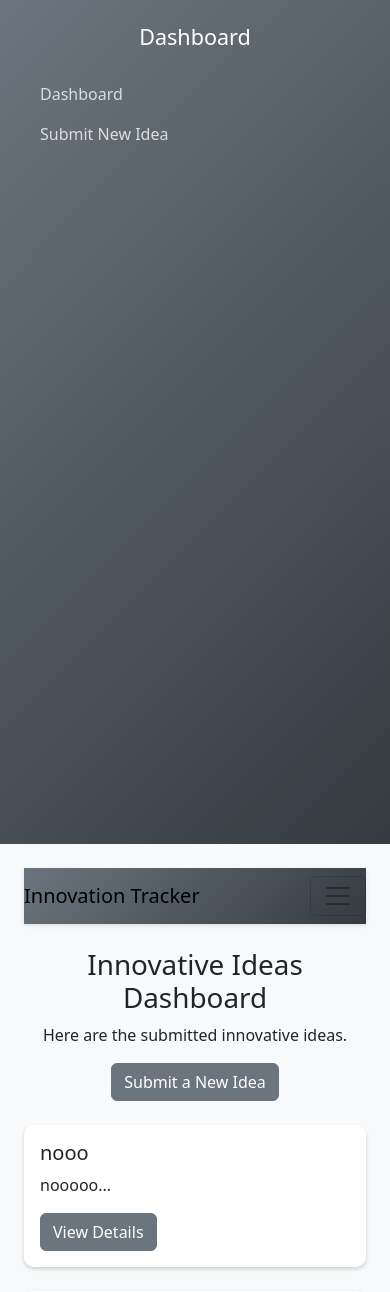
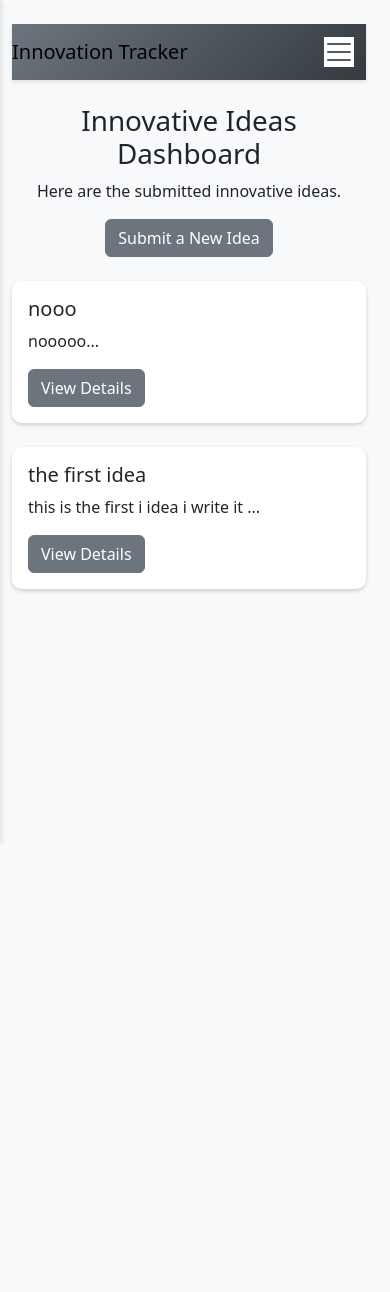
Before and after one commit to Taki-BENNEDJOUE/Innovation-Idea-Tracker, a Flask app: page /dashboard in a window 390 px wide. Shown: the top 1292 px of the page. After the commit the page ends 843 px from the top, so only its background shows below. Run offline with Flask 3, Linux system fonts and the light colour scheme; a user stored in the database is signed in.

Commit message:
Add some changes

```diff
--- a/static/dashboard.css
+++ b/static/dashboard.css
@@ -29,3 +29,47 @@ body {
     border-radius: 10px;
     box-shadow: 0 2px 4px rgba(0, 0, 0, 0.1);
 }
+.sidebar.collapsed {
+    transform: translateX(-100%);
+}
+
+.navbar {
+    background: linear-gradient(135deg, #6c757d, #343a40);
+    color: white;
+}
+
+/* Make sidebar responsive */
+@media (max-width: 768px) {
+    .sidebar {
+        position: fixed;
+        top: 0;
+        left: 0;
+        width: 250px;
+        z-index: 1000;
+        transform: translateX(-100%);
+    }
+    .sidebar.show {
+        transform: translateX(0);
+    }
+
+    .navbar .navbar-toggler {
+        border: none;
+    }
+
+    .navbar-toggler-icon {
+        background-color: white;
+    }
+
+    .container-fluid {
+        padding-left: 0;
+    }
+
+    .col-md-9 {
+        margin-left: 0 !important;
+    }
+}
+
+/* Shine effect for Sidebar */
+.sidebar {
+    box-shadow: 2px 0 5px rgba(0, 0, 0, 0.1);
+}
```
